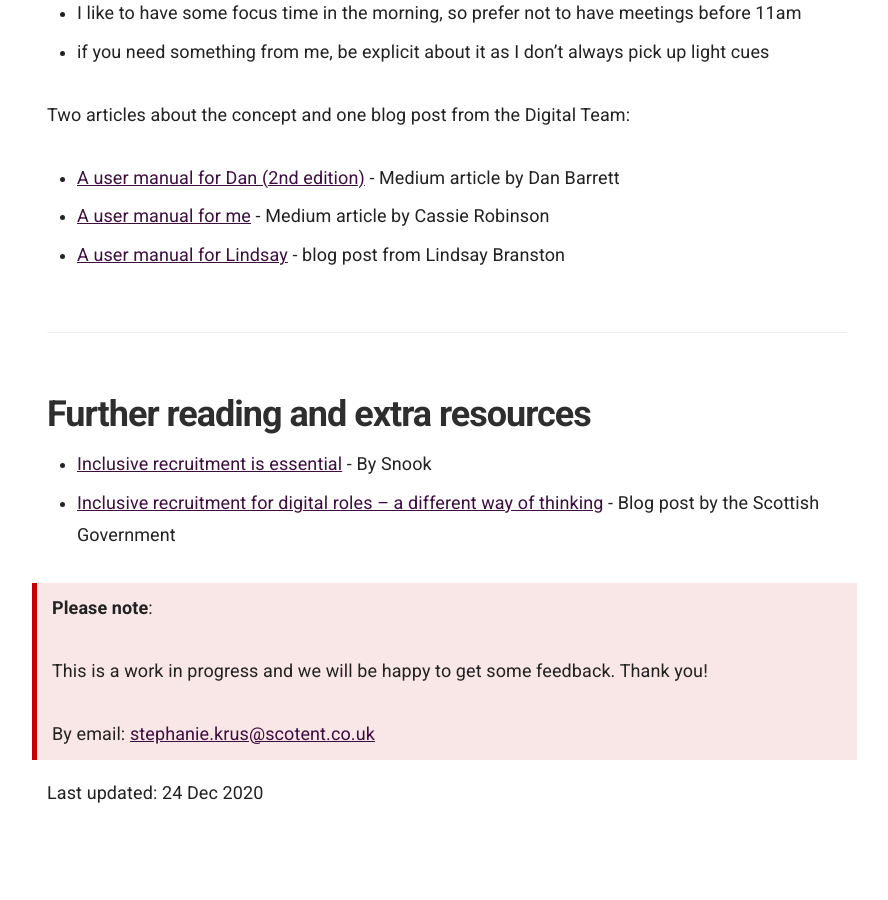
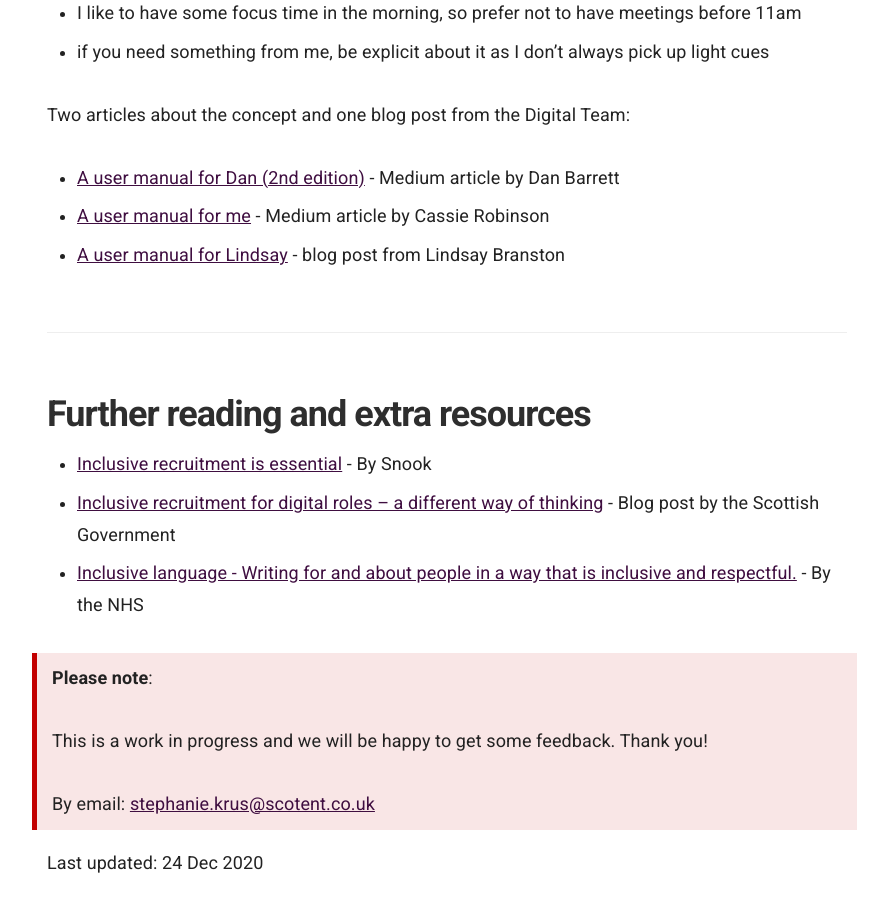
Before and after one commit to numbat70/inclusion2021, a Jekyll site: the page built from index.md, in a window 1280 px wide and 900 px high, scrolled down 3179 px. Shown: the whole window, without its empty margins (343-1231 px from the left). Built offline with Jekyll 4.4.1, drawn with Linux system fonts in a browser that asks for light colours; before the commit the page ends 4009 px from its top, so only the background shows below that.

Commit message:
SK - add NHS inclusive language

```diff
--- a/index.md
+++ b/index.md
@@ -51,6 +51,7 @@ Two articles about the concept and one blog post from the Digital Team:
 
 - [Inclusive recruitment is essential](https://inclusivedesignrecruitment.co.uk/) - By Snook
 - [Inclusive recruitment for digital roles – a different way of thinking](https://blogs.gov.scot/digital/2020/08/24/inclusive-recruitment-for-digital-roles-a-different-way-of-thinking/) - Blog post by the Scottish Government
+- [Inclusive language - Writing for and about people in a way that is inclusive and respectful.](https://service-manual.nhs.uk/content/inclusive-language) - By the NHS
 
 {% include feedback.html %}
 <div>Last updated: {{site.time | date_to_string}}</div>
```
